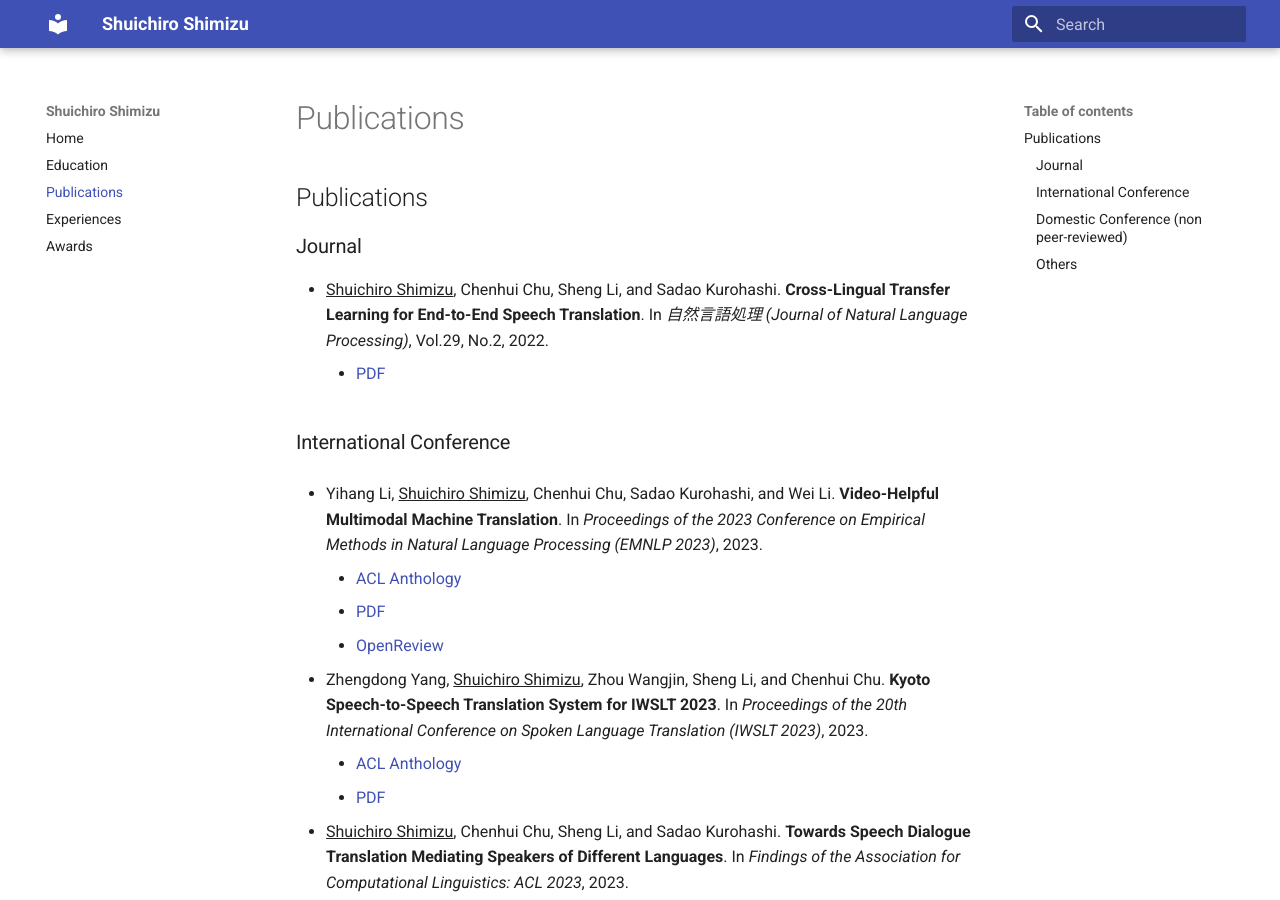
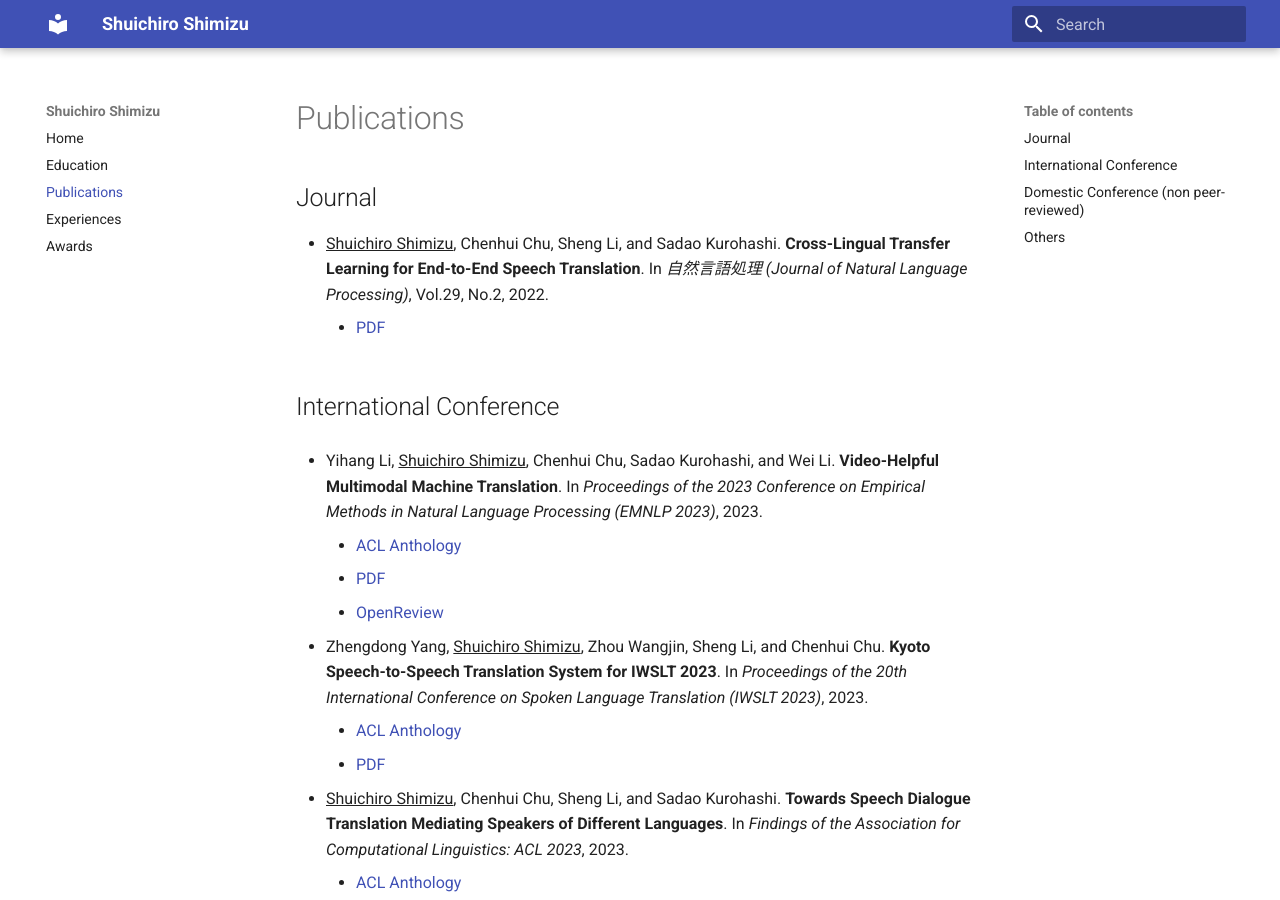
Before and after one commit to cromz22/cromz22.github.io, an MkDocs documentation site: the page built from docs/publications.md, in a window 1280 px wide and 900 px high. Built offline with MkDocs 1.6.1 and Material for MkDocs 9.7.7, drawn with Linux system fonts in a browser that asks for light colours.

Commit message:
adjust styling

```diff
--- a/docs/publications.md
+++ b/docs/publications.md
@@ -1,13 +1,12 @@
-## Publications
 
-### Journal
+## Journal
 
 - <u>Shuichiro Shimizu</u>, Chenhui Chu, Sheng Li, and Sadao Kurohashi.
   **Cross-Lingual Transfer Learning for End-to-End Speech Translation**.
   In _自然言語処理 (Journal of Natural Language Processing)_, Vol.29, No.2, 2022.
     - [PDF](https://www.jstage.jst.go.jp/article/jnlp/29/2/29_611/_pdf/-char/ja)
 
-### International Conference
+## International Conference
 
 - Yihang Li, <u>Shuichiro Shimizu</u>, Chenhui Chu, Sadao Kurohashi, and Wei Li.
   **Video-Helpful Multimodal Machine Translation**.
@@ -46,7 +45,7 @@
     - [arXiv](https://arxiv.org/abs/2201.08054)
     - [GitHub](https://github.com/ku-nlp/VISA)
 
-### Domestic Conference (non peer-reviewed)
+## Domestic Conference (non peer-reviewed)
 
 - <u>Shuichiro Shimizu</u>, Yin Jou Huang, Yugo Murawaki, and Chenhui Chu.
   **対話の齟齬と介入による解消：LLMを用いた検討**.
@@ -77,7 +76,7 @@
   In _言語処理学会 第27回年次大会 発表論文集 (Proceedings of the 27th Annual Meeting of the Association for Natural Language Processing)_, 2021.
     - [PDF](https://www.anlp.jp/proceedings/annual_meeting/2021/pdf_dir/A8-4.pdf)
 
-### Others
+## Others
 
 - (Contribution to work) Ryoichi Shinkuma, Satoshi Nishida, Masataka Kado, Naoya Maeda, and Shinji Nishimoto.
   **Relational network of people constructed on the basis of similarity of brain activities**.
```
Also changed, not shown: docs/awards.md (+0 -1 lines), docs/education.md (+0 -1 lines), docs/experiences.md (+3 -4 lines).
